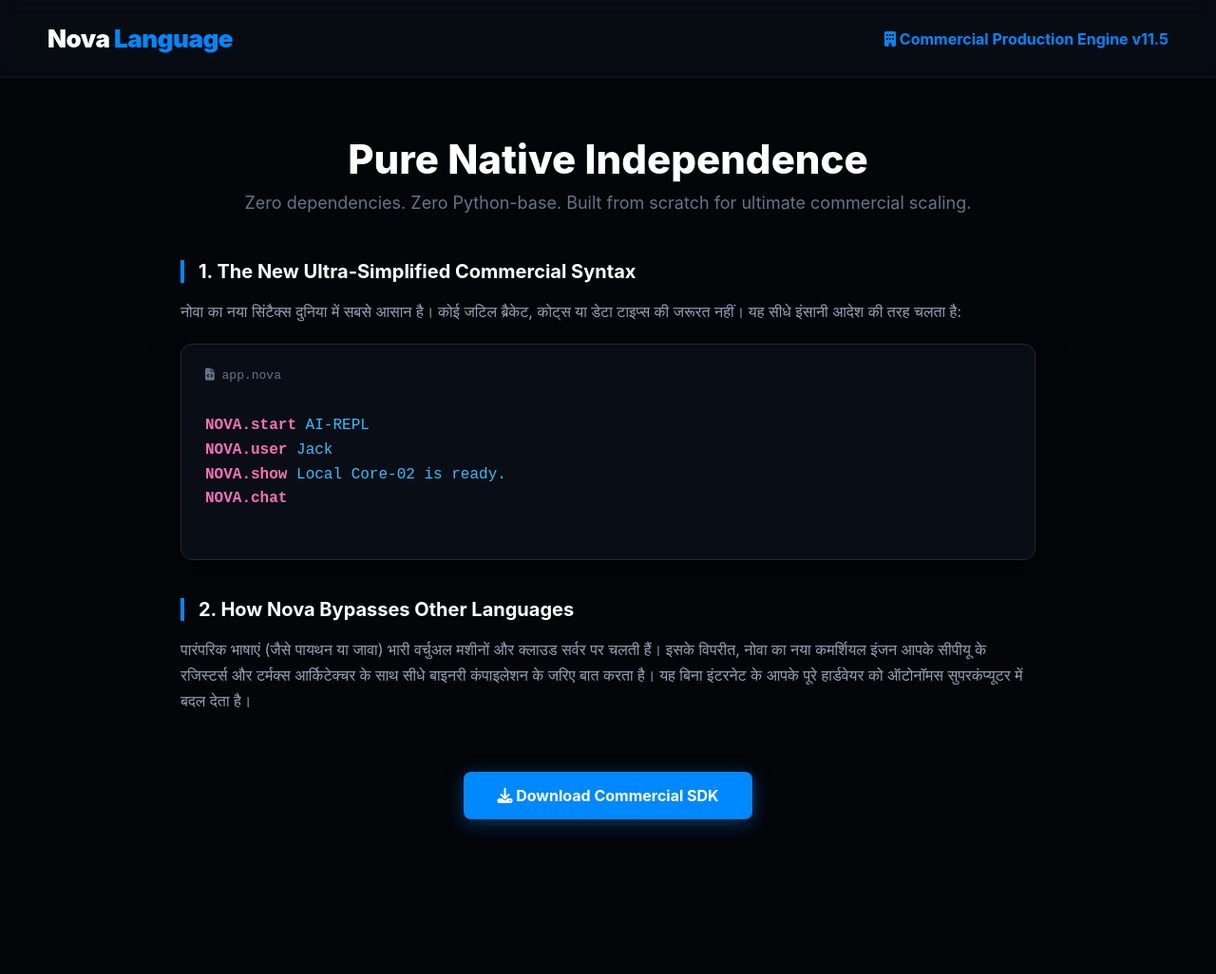
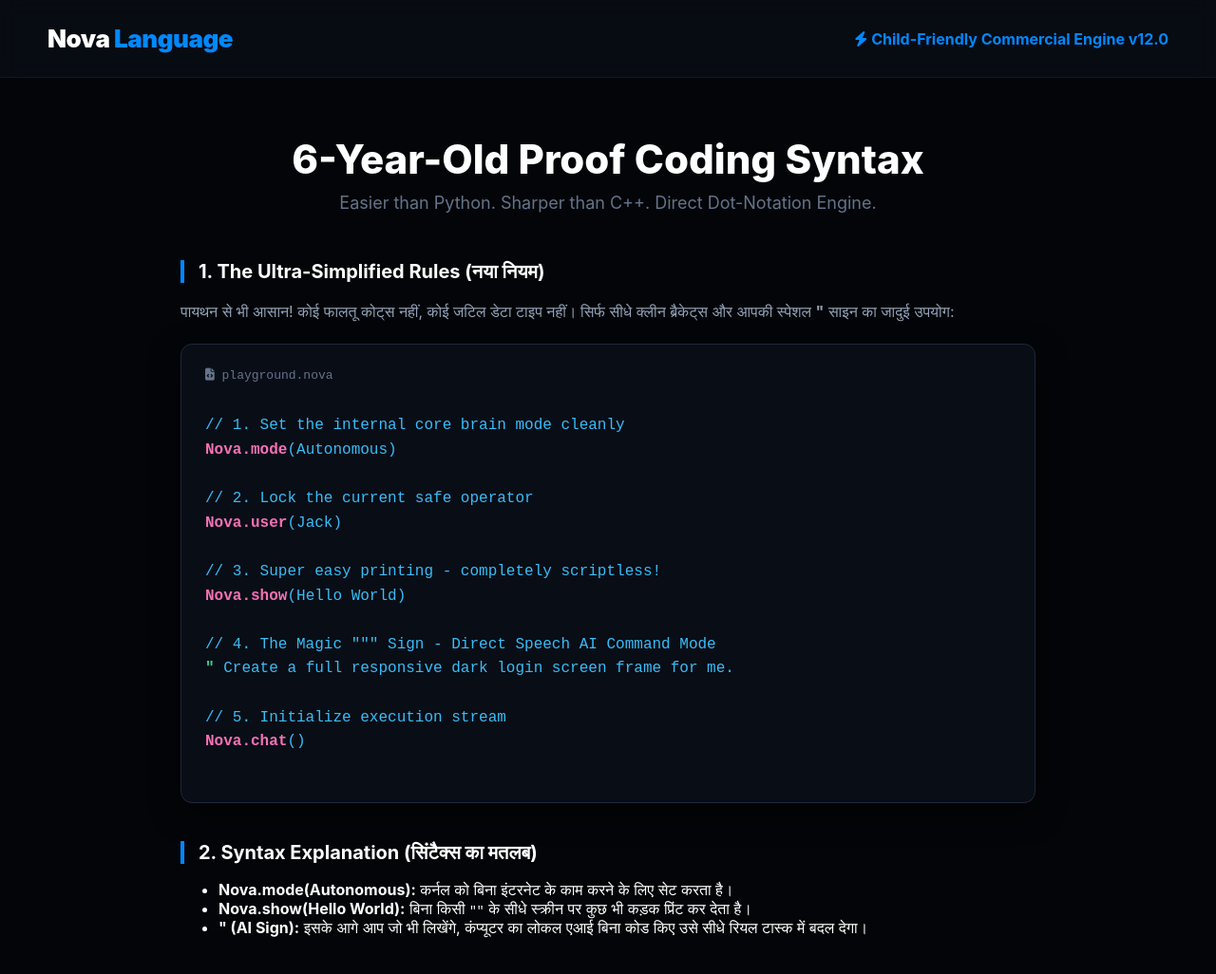
Before and after one commit to Javedkhan200/Nova_studio_v2, a plain HTML site: page index.html in a window 1280 px wide. Shown: the whole page at 95% size. Before the commit the page ends 923 px from the top, so only its background shows below. Drawn offline with Linux system fonts and the light colour scheme.

Commit message:
Upgrade: Deployed ultra-easy Nova dot-notation syntax with native speech indicator token support

```diff
--- a/index.html
+++ b/index.html
@@ -3,7 +3,7 @@
 <head>
     <meta charset="UTF-8">
     <meta name="viewport" content="width=device-width, initial-scale=1.0">
-    <title>Nova Language | The Autonomous Commercial Standard</title>
+    <title>Nova Language | Ultra-Simplified Commercial Engine</title>
     <link rel="stylesheet" href="https://cdnjs.cloudflare.com/ajax/libs/font-awesome/6.4.0/css/all.min.css">
     <style>
         :root {
@@ -39,7 +39,6 @@
         h2 { font-size: 20px; border-left: 4px solid var(--neon-glow); padding-left: 15px; margin-top: 40px; }
         p { color: #94a3b8; line-height: 1.7; }
 
-        /* New Ultra-Easy Commercial Syntax Display */
         .syntax-card {
             background: var(--panel-bg);
             border: 1px solid #1e293b;
@@ -58,52 +57,48 @@
             white-space: pre-wrap;
         }
         .cmd { color: #f472b6; font-weight: bold; }
-
-        .download-btn {
-            background: var(--neon-glow);
-            color: #fff;
-            padding: 15px 35px;
-            font-size: 16px;
-            font-weight: 700;
-            border-radius: 8px;
-            text-decoration: none;
-            display: inline-block;
-            margin-top: 20px;
-            box-shadow: 0 4px 20px rgba(0, 136, 255, 0.4);
-            transition: 0.2s;
-        }
-        .download-btn:hover { background: #0077e6; transform: translateY(-2px); }
+        .ai-sign { color: #34d399; font-weight: bold; }
     </style>
 </head>
 <body>
     <header>
         <div class="logo">Nova <span>Language</span></div>
-        <div style="font-weight: bold; color: var(--neon-glow);"><i class="fa-solid fa-building"></i> Commercial Production Engine v11.5</div>
+        <div style="font-weight: bold; color: var(--neon-glow);"><i class="fa-solid fa-bolt"></i> Child-Friendly Commercial Engine v12.0</div>
     </header>
 
     <section class="main-section">
-        <h1>Pure Native Independence</h1>
-        <div class="tagline">Zero dependencies. Zero Python-base. Built from scratch for ultimate commercial scaling.</div>
+        <h1>6-Year-Old Proof Coding Syntax</h1>
+        <div class="tagline">Easier than Python. Sharper than C++. Direct Dot-Notation Engine.</div>
 
-        <h2>1. The New Ultra-Simplified Commercial Syntax</h2>
-        <p>नोवा का नया सिंटैक्स दुनिया में सबसे आसान है। कोई जटिल ब्रैकेट, कोट्स या डेटा टाइप्स की जरूरत नहीं। यह सीधे इंसानी आदेश की तरह चलता है:</p>
+        <h2>1. The Ultra-Simplified Rules (नया नियम)</h2>
+        <p>पायथन से भी आसान! कोई फालतू कोट्स नहीं, कोई जटिल डेटा टाइप नहीं। सिर्फ सीधे क्लीन ब्रैकेट्स और आपकी स्पेशल <b>"</b> साइन का जादुई उपयोग:</p>
 
         <div class="syntax-card">
-            <span class="code-title"><i class="fa-solid fa-file-code"></i> app.nova</span>
+            <span class="code-title"><i class="fa-solid fa-file-code"></i> playground.nova</span>
             <div class="code-block">
-<span class="cmd">NOVA.start</span> AI-REPL
-<span class="cmd">NOVA.user</span> Jack
-<span class="cmd">NOVA.show</span> Local Core-02 is ready.
-<span class="cmd">NOVA.chat</span>
+<span class="comment">// 1. Set the internal core brain mode cleanly</span>
+<span class="cmd">Nova.mode</span>(Autonomous)
+
+<span class="comment">// 2. Lock the current safe operator</span>
+<span class="cmd">Nova.user</span>(Jack)
+
+<span class="comment">// 3. Super easy printing - completely scriptless!</span>
+<span class="cmd">Nova.show</span>(Hello World)
+
+<span class="comment">// 4. The Magic """ Sign - Direct Speech AI Command Mode</span>
+<span class="ai-sign">"</span> Create a full responsive dark login screen frame for me.
+
+<span class="comment">// 5. Initialize execution stream</span>
+<span class="cmd">Nova.chat</span>()
             </div>
         </div>
 
-        <h2>2. How Nova Bypasses Other Languages</h2>
-        <p>पारंपरिक भाषाएं (जैसे पायथन या जावा) भारी वर्चुअल मशीनों और क्लाउड सर्वर पर चलती हैं। इसके विपरीत, नोवा का नया कमर्शियल इंजन आपके सीपीयू के रजिस्टर्स और टर्मक्स आर्किटेक्चर के साथ सीधे बाइनरी कंपाइलेशन के जरिए बात करता है। यह बिना इंटरनेट के आपके पूरे हार्डवेयर को ऑटोनॉमस सुपरकंप्यूटर में बदल देता है।</p>
-
-        <div style="text-align: center; margin-top: 40px;">
-            <a href="https://raw.githubusercontent.com/Javedkhan200/Nova_studio_v2/master/finalize_master_language.py" download="setup_nova_commercial.exe" class="download-btn"><i class="fa-solid fa-download"></i> Download Commercial SDK</a>
-        </div>
+        <h2>2. Syntax Explanation (सिंटैक्स का मतलब)</h2>
+        <ul>
+            <li><strong>Nova.mode(Autonomous):</strong> कर्नल को बिना इंटरनेट के काम करने के लिए सेट करता है।</li>
+            <li><strong>Nova.show(Hello World):</strong> बिना किसी <code>""</code> के सीधे स्क्रीन पर कुछ भी कड़क प्रिंट कर देता है।</li>
+            <li><strong>" (AI Sign):</strong> इसके आगे आप जो भी लिखेंगे, कंप्यूटर का लोकल एआई बिना कोड किए उसे सीधे रियल टास्क में बदल देगा।</li>
+        </ul>
     </section>
 </body>
 </html>
```
